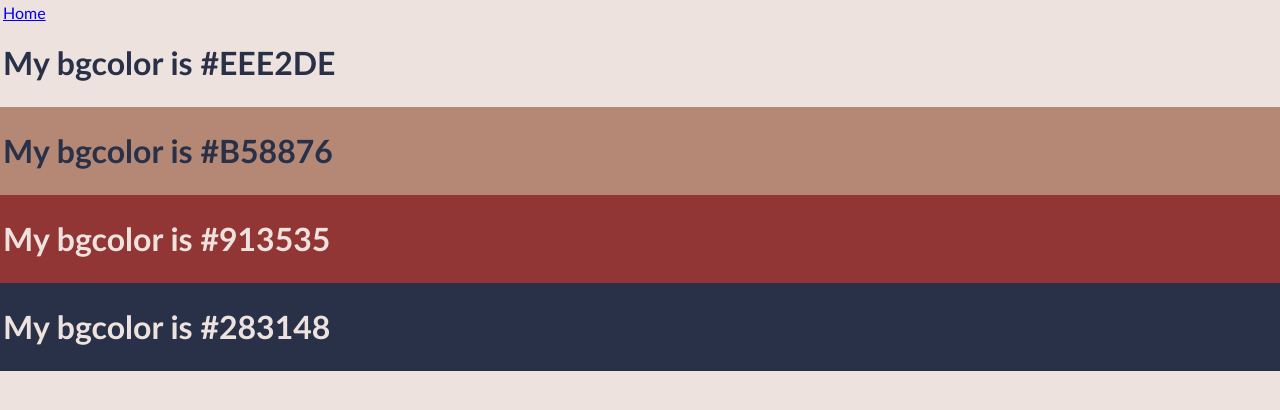
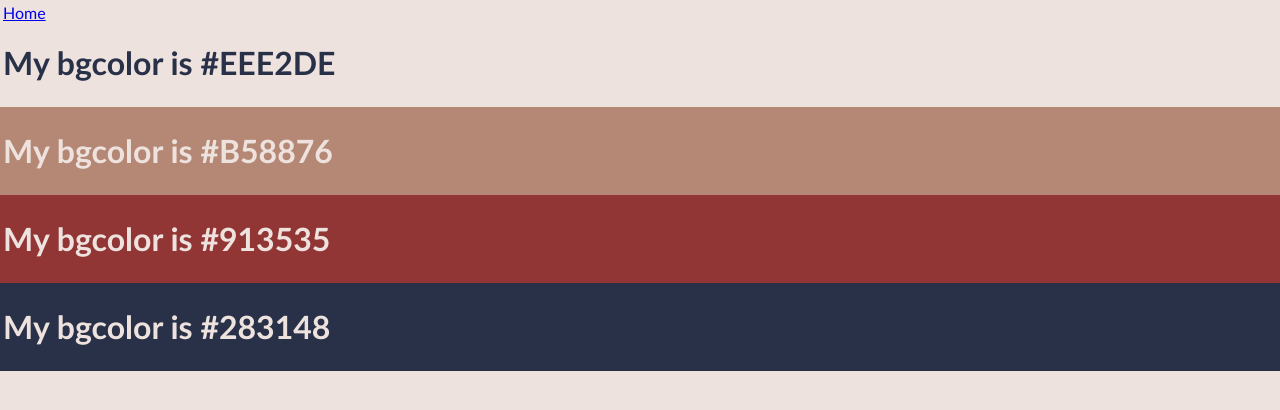
Before and after one commit to a-hadizadeh/a-hadizadeh.github.io, an Astro site: page / in a window 1280 px wide. Built offline with nearby package versions, Linux system fonts and the light colour scheme; Astro itself is replaced by a stand-in of ours.

Commit message:
Update index.astro

```diff
--- a/src/pages/index.astro
+++ b/src/pages/index.astro
@@ -40,7 +40,7 @@ const color3 = palette[3];
 			.ribbon2 {
 				box-sizing: border-box;
 				background-color: var(--color1);
-				color: var(--color3);
+				color: var(--color0);
 				margin: 0;
 				padding: 0;
 				border-color: var(--color1);
```
